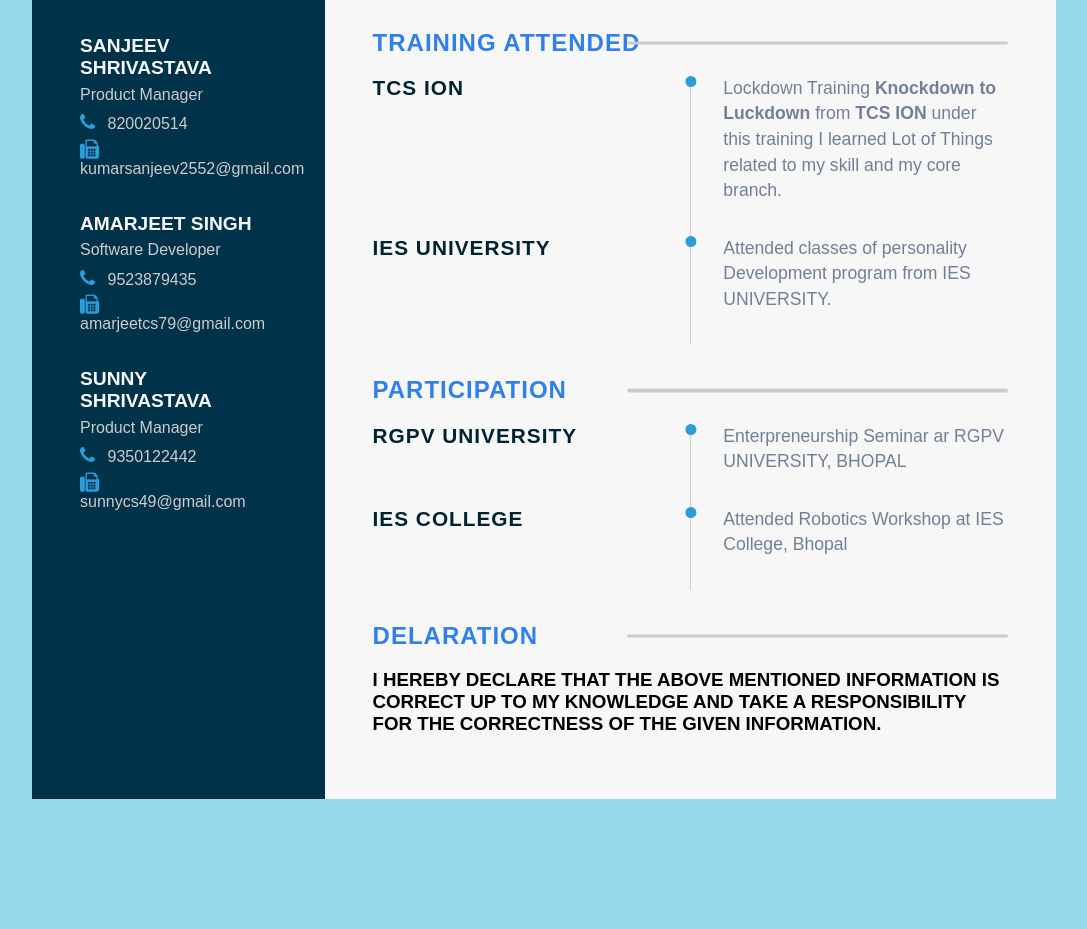
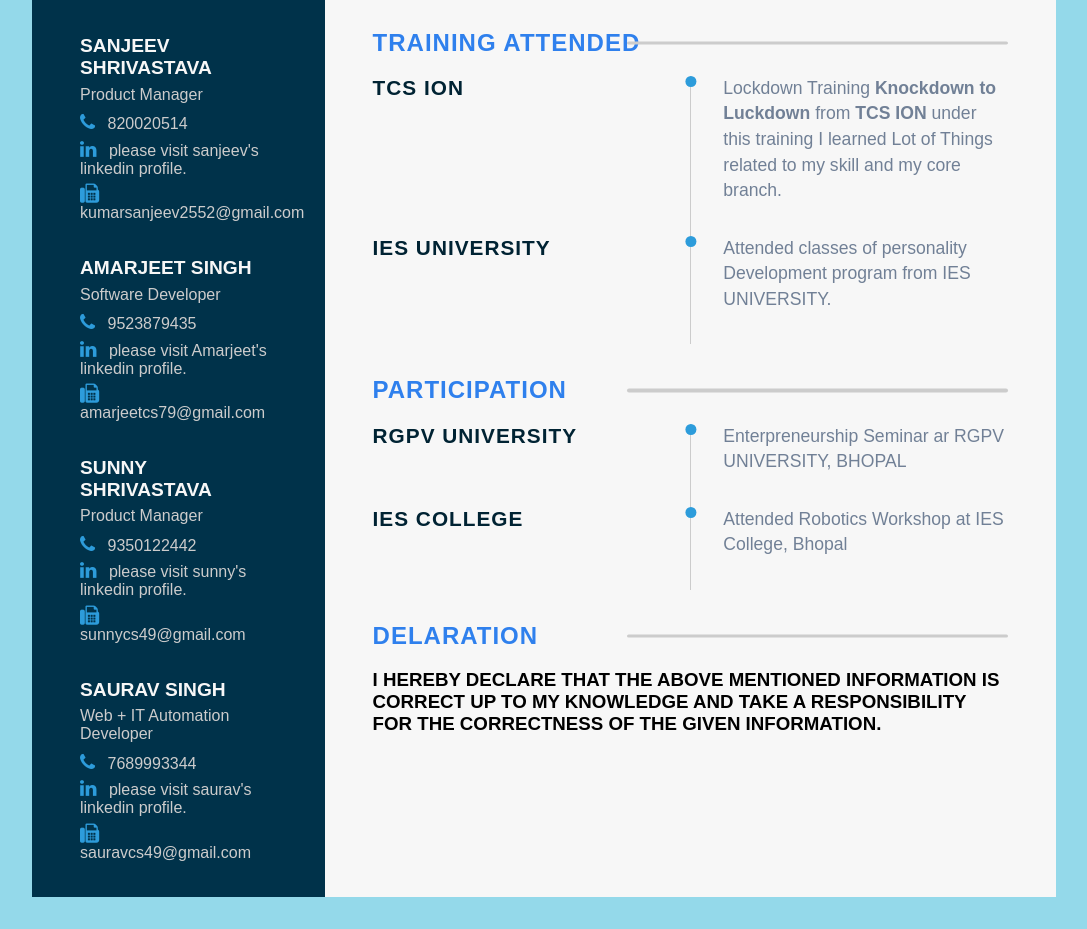
Before and after one commit to sudo-sngt/sanjeetcv, a plain HTML site: page index.html in a window 1280 px wide. Shown: the part 1227-2156 px from the top of the page, without its empty margins (96-1183 px from the left). Before the commit the page ends 2058 px from the top, so only its background shows below. Drawn offline with Linux system fonts and the light colour scheme.

Commit message:
some modification

```diff
--- a/index.html
+++ b/index.html
@@ -125,6 +125,10 @@
                                 820020514
                             </li>
                             <li>
+                                <a href="https://www.linkedin.com/in/sanjeev-kumar-shrivastva-a07613147/"><i class="fa fa-linkedin"></i></a>
+                            please visit sanjeev's linkedin profile.
+                            </li>
+                            <li>
                                 <i class="fa fa-fax"></i>
                                 kumarsanjeev2552@gmail.com
                             </li>
@@ -137,6 +141,10 @@
                             <li>
                                 <i class="fa fa-phone"></i>
                                 9523879435
+                            </li>
+                            <li>
+                                <a href="https://www.linkedin.com/in/amarjeet-kumar-singh-956b46171/"><i class="fa fa-linkedin"></i></a>
+                            please visit Amarjeet's linkedin profile.
                             </li>
                             <li>
                                 <i class="fa fa-fax"></i>
@@ -153,8 +161,30 @@
                                 9350122442
                             </li>
                             <li>
+                                <a href="https://www.linkedin.com/in/sanjeet-shrivastava-50521217a/"><i class="fa fa-linkedin"></i></a>
+                            please visit sunny's linkedin profile.
+                            </li>
+                            <li>
                                 <i class="fa fa-fax"></i>
                                 sunnycs49@gmail.com
+                            </li>
+                        </ul>
+                    </div>
+                    <div class="referee">
+                        <h6 class="sub-title">Saurav singh</h6>
+                        <p class="sub-para">Web + IT Automation Developer</p>
+                        <ul>
+                            <li>
+                                <i class="fa fa-phone"></i>
+                               7689993344
+                            </li>
+                            <li>
+                                <a href="https://www.linkedin.com/in/saurav-singh-08/"><i class="fa fa-linkedin"></i></a>
+                            please visit saurav's linkedin profile.
+                            </li>
+                            <li>
+                                <i class="fa fa-fax"></i>
+                                sauravcs49@gmail.com
                             </li>
                         </ul>
                     </div>
```
